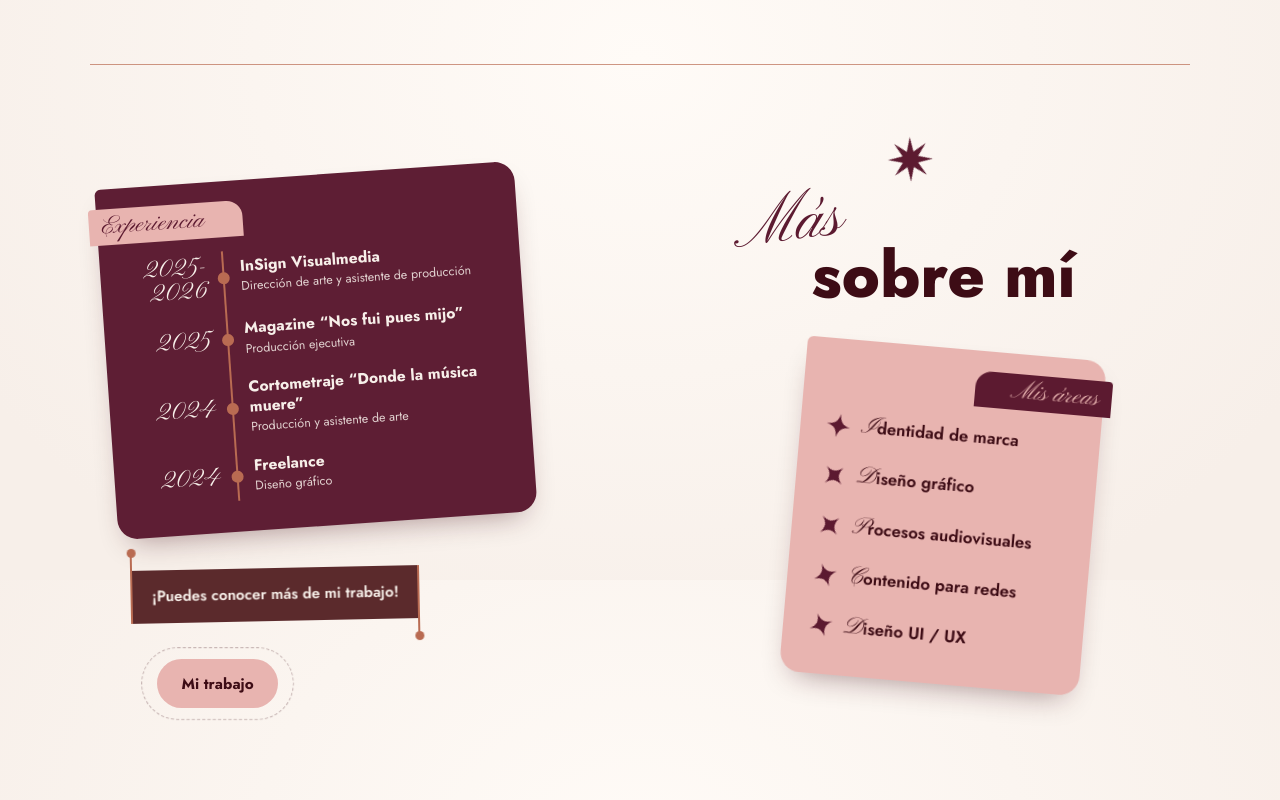
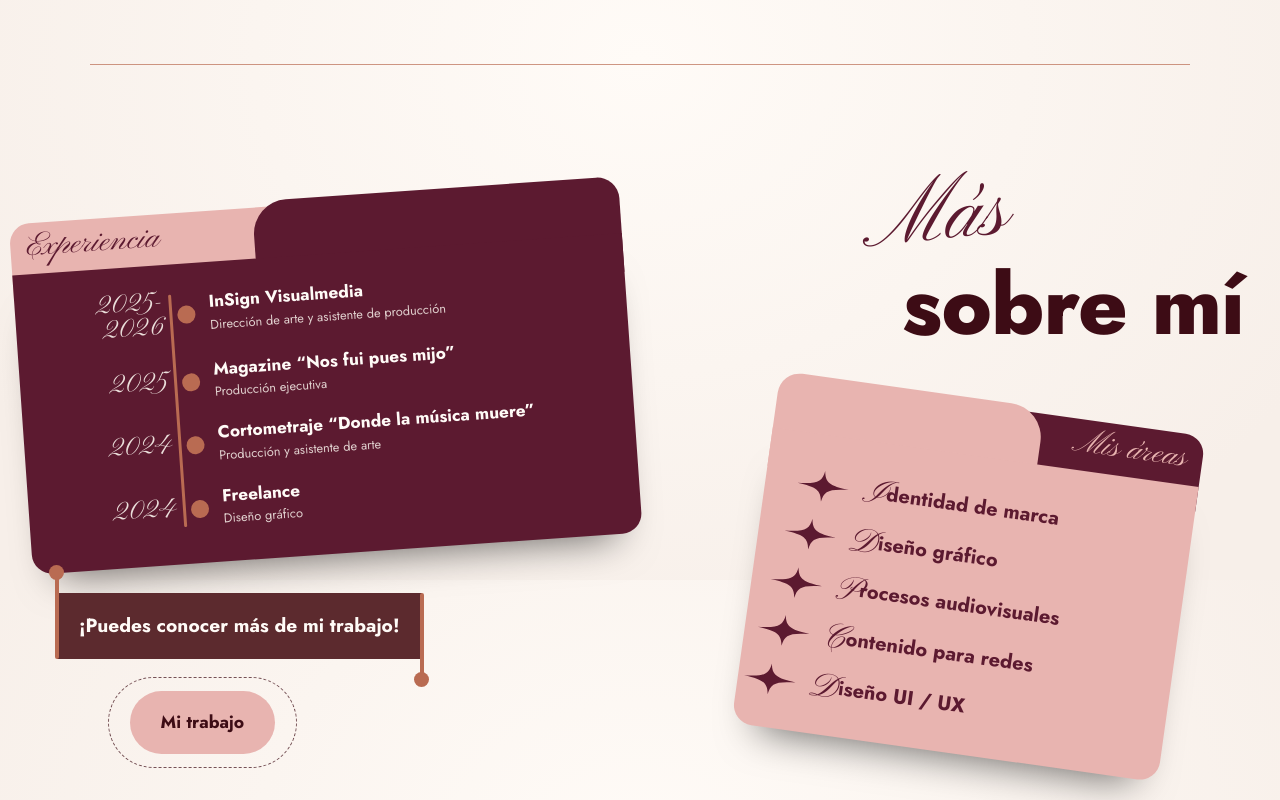
Before and after one commit to SofiMon9/Portafolio_web_trazo_sof_, a plain HTML site: page sobre-mi.html in a window 1280 px wide. Shown: the part 1820-2620 px from the top of the page. Drawn offline with Linux system fonts and the light colour scheme.

Commit message:
Sobre mí: tarjetas de Más sobre mí según el ejemplo de Sofía
Carpetas con pestaña y borde alto (Experiencia y Mis áreas), título
en dos líneas, letrero colgante y botón con anillo punteado. Se
mantienen las animaciones: las carpetas se enderezan, la línea de
tiempo se dibuja y las áreas entran una a una. Incluye la foto de
Sofía en el carnet.

Co-Authored-By: Claude Opus 5.5 <noreply@anthropic.com>

```diff
--- a/css/sobre-mi.css
+++ b/css/sobre-mi.css
@@ -466,257 +466,297 @@
 }
 
 
-/* ---------- 3. Más sobre mí (carpetas) ---------- */
-.mas {
+/* ---------- 3. Más sobre mí (tarjetas tipo carpeta, según el ejemplo de Sofía) ---------- */
+.mas { padding-block: clamp(4.5rem, 9vw, 7.5rem); }
+.mas .script { line-height: 1; }
+
+.mas-grid {
   display: grid;
-  grid-template-columns: 1.15fr 1fr;
-  gap: 3rem clamp(2rem, 6vw, 5rem);
+  grid-template-columns: 1.05fr 1fr;
+  grid-template-areas: "exp title" "exp areas" "cta areas";
+  gap: 1.4rem 3rem;
   align-items: start;
-  padding-block: 110px 100px;
-}
-.mas-izquierda {
-  display: flex;
-  flex-direction: column;
-  align-items: flex-start;
-}
-.mas-derecha {
-  display: flex;
-  flex-direction: column;
-  align-items: center;
-  gap: 2.6rem;
+  width: min(1240px, 100% - 2.5rem);
+  margin-inline: auto;
 }
 
-/* Carpeta: empieza torcida y se endereza (un poquito) al aparecer */
-.carpeta {
-  position: relative;
-  width: 100%;
-  border-radius: 6px 20px 20px 20px;
-  box-shadow: var(--sombra);
-  rotate: -12deg;
-  transition: rotate 1.2s cubic-bezier(.3, 1.5, .5, 1) .15s;
+/* Título "Más sobre mí" */
+.mas-title {
+  grid-area: title;
+  justify-self: end;
+  margin: 0 1rem 1rem 0;
+  line-height: .85;
+  text-align: left;
 }
-.carpeta-exp.visible   { rotate: -4deg; }
-.carpeta-areas         { rotate: 14deg; }
-.carpeta-areas.visible { rotate: 5deg; }
-.carpeta:hover         { rotate: 0deg; }
-
-/* Pestaña tipo etiqueta pegada a la carpeta */
-.carpeta-pestana {
-  position: absolute;
-  top: 20px;
-  padding: .05rem 2.4rem .05rem .8rem;
-  font-size: 1.6rem;
-  line-height: 1.35;
+.mas-title .script {
+  display: block;
+  margin-left: -.4em;
+  font-size: clamp(3.6rem, 7vw, 5.6rem);
+  color: var(--accent);
+  transform: rotate(-6deg);
+  transform-origin: left bottom;
+}
+.mas-title b {
+  display: block;
+  font-size: clamp(3.2rem, 6.6vw, 5.4rem);
+  font-weight: 800;
+  letter-spacing: -.01em;
+  color: var(--fg);
 }
 
-.carpeta-exp {
-  max-width: 420px;
-  padding: 4rem 1.6rem 1.6rem;
-  background: #5E1E34;
-  color: var(--crema);
+/* Carpeta: pestaña (fd-tab) + borde alto (fd-lip) + cuerpo (fd-body).
+   Empieza más torcida y se endereza al aparecer; al pasar el cursor queda derecha. */
+.fd {
+  --c: var(--vino);
+  --t: var(--rosa);
+  position: relative;
+  padding-top: 58px;
+  transition: rotate 1.1s cubic-bezier(.3, 1.5, .4, 1) .1s, translate .6s cubic-bezier(.3, 1.5, .4, 1),
+              opacity .8s ease, transform .8s cubic-bezier(.2, .7, .2, 1);
 }
-.carpeta-exp .carpeta-pestana {
-  left: -8px;
-  border-radius: 4px 16px 0 0;
-  background: var(--rosa);
-  color: var(--vino);
+.fd-exp   { grid-area: exp; rotate: -4deg; margin-top: 1rem; }
+.fd-areas {
+  --c: var(--rosa);
+  --t: var(--vino);
+  grid-area: areas;
+  justify-self: center;
+  width: min(100%, 430px);
+  margin-top: 1.2rem;
+  rotate: 8deg;
 }
+.js .fd-exp:not(.visible)   { rotate: -14deg; }
+.js .fd-areas:not(.visible) { rotate: 18deg; }
+.fd:hover { rotate: 0deg; translate: 0 -6px; transition-delay: 0s; }
 
-.carpeta-areas {
-  max-width: 300px;
-  padding: 4.2rem 1.6rem 1.8rem;
-  background: var(--rosa);
-  color: var(--vino-oscuro);
+.fd-tab {
+  position: absolute;
+  top: 6px;
+  left: 0;
+  z-index: 0;
+  width: 48%;
+  height: 76px;
+  padding: .5rem 1rem;
+  border-radius: 20px 26px 0 0;
+  background: var(--t);
 }
-.carpeta-areas .carpeta-pestana {
-  right: -8px;
-  padding: .05rem .8rem .05rem 2.2rem;
-  border-radius: 16px 4px 0 0;
-  background: var(--vino);
-  color: var(--rosa);
+.fd-tab .script {
+  font-size: clamp(1.7rem, 2.6vw, 2.2rem);
+  line-height: 1;
+  color: var(--c);
 }
+.fd-lip {
+  position: absolute;
+  top: 0;
+  left: 40%;
+  right: 0;
+  z-index: 1;
+  height: 96px;
+  border-radius: 34px 22px 0 0;
+  background: var(--c);
+}
+.fd-body {
+  position: relative;
+  z-index: 1;
+  margin-top: -1px;
+  padding: 1.6rem clamp(1.2rem, 3vw, 2rem) 2rem;
+  border-radius: 0 0 20px 20px;
+  background: var(--c);
+  box-shadow: 0 28px 40px -26px rgba(0, 0, 0, .6);
+}
+.fd-areas .fd-tab  { left: auto; right: 0; border-radius: 26px 20px 0 0; text-align: right; }
+.fd-areas .fd-lip  { left: 0; right: 38%; border-radius: 22px 34px 0 0; }
+.fd-areas .fd-body { padding-top: 2.2rem; }
 
 /* Línea de tiempo: la línea se dibuja y los puntos aparecen uno a uno */
-.linea-tiempo {
+.ftl {
   position: relative;
+  display: grid;
+  gap: 1.25rem;
   margin: 0;
   padding: 0;
   list-style: none;
 }
-.linea-tiempo::before {
+.ftl::before {
   content: "";
   position: absolute;
-  top: 6px;
-  bottom: 6px;
-  left: calc(5rem + .7rem + 5px);
-  width: 2px;
+  top: .3rem;
+  bottom: .3rem;
+  left: calc(7.2rem + 7px);
+  width: 3px;
+  border-radius: 3px;
   background: var(--terracota);
   transform-origin: top;
   transition: transform 1.2s ease .5s;
 }
-.js .carpeta-exp:not(.visible) .linea-tiempo::before { transform: scaleY(0); }
-
-.linea-tiempo li {
+.js .fd-exp:not(.visible) .ftl::before { transform: scaleY(0); }
+.ftl li {
   display: grid;
-  grid-template-columns: 5rem 12px 1fr;
-  gap: .7rem;
+  grid-template-columns: 7.2rem 18px 1fr;
+  gap: .9rem;
   align-items: center;
-  padding-block: .55rem;
 }
-.lt-anio {
-  font-size: 1.5rem;
-  line-height: 1;
+.ftl time {
+  font-size: clamp(1.3rem, 2vw, 1.6rem);
   text-align: right;
+  color: var(--crema);
+  opacity: .92;
 }
-.lt-punto {
+.ftl i {
   position: relative;
-  width: 12px;
-  height: 12px;
+  z-index: 1;
+  width: 18px;
+  height: 18px;
   border-radius: 50%;
   background: var(--terracota);
-  transition: scale .4s cubic-bezier(.3, 1.8, .5, 1);
+  transition: scale .35s cubic-bezier(.3, 1.6, .4, 1);
 }
-.js .carpeta-exp:not(.visible) .lt-punto { scale: 0; }
-.linea-tiempo li:nth-child(1) .lt-punto { transition-delay: .7s; }
-.linea-tiempo li:nth-child(2) .lt-punto { transition-delay: .95s; }
-.linea-tiempo li:nth-child(3) .lt-punto { transition-delay: 1.2s; }
-.linea-tiempo li:nth-child(4) .lt-punto { transition-delay: 1.45s; }
-.linea-tiempo h3 {
-  font-size: .98rem;
+.js .fd-exp:not(.visible) .ftl i { scale: 0; }
+.fd-exp.visible .ftl li:nth-child(1) i { transition-delay: .7s; }
+.fd-exp.visible .ftl li:nth-child(2) i { transition-delay: .95s; }
+.fd-exp.visible .ftl li:nth-child(3) i { transition-delay: 1.2s; }
+.fd-exp.visible .ftl li:nth-child(4) i { transition-delay: 1.45s; }
+.fd-exp.visible .ftl li:hover i { scale: 1.4; transition-delay: 0s; }
+.ftl b {
+  display: block;
+  font-size: 1.08rem;
   font-weight: 700;
-  line-height: 1.25;
+  line-height: 1.2;
+  color: var(--blanco);
 }
-.linea-tiempo p {
-  margin-top: .1rem;
-  font-size: .78rem;
+.ftl small {
+  display: block;
+  margin-top: .15rem;
+  font-size: .8rem;
+  color: var(--crema);
   opacity: .85;
 }
 
-/* Cartel colgante entre dos hilos */
-.cartel {
-  position: relative;
-  margin: 2.6rem 0 0 1.6rem;
-  padding: .9rem 1.2rem;
-  background: #5B2A2C;
-  color: var(--crema);
-  transform-origin: top center;
-}
-.cartel.visible { animation: balanceo 5s ease-in-out infinite 1s; }
-@keyframes balanceo {
-  0%, 100% { rotate: -1.2deg; }
-  50%      { rotate: 1.2deg; }
-}
-.cartel p { font-size: .95rem; font-weight: 600; }
-/* Hilos con su puntito: uno sube por la izquierda y otro baja por la derecha */
-.cartel::before,
-.cartel::after {
-  content: "";
-  position: absolute;
-  width: 2px;
-  background: var(--terracota);
-}
-.cartel::before { left: -2px; top: -18px; bottom: 0; }
-.cartel::after  { right: -2px; top: 0; bottom: -18px; }
-.cartel p::before,
-.cartel p::after {
-  content: "";
-  position: absolute;
-  width: 9px;
-  height: 9px;
-  border-radius: 50%;
-  background: var(--terracota);
-}
-.cartel p::before { left: -5.5px; top: -22px; }
-.cartel p::after  { right: -5.5px; bottom: -22px; }
-
-/* Botón con anillo punteado que late */
-.btn-anillo {
-  position: relative;
-  margin: 2.4rem 0 0 3.2rem;
-}
-.btn-anillo::before {
-  content: "";
-  position: absolute;
-  inset: -10px -12px;
-  border: 1px dashed var(--suave);
-  border-radius: 999px;
-  animation: latido 2.6s ease-in-out infinite;
-}
-@keyframes latido {
-  0%, 100% { scale: 1; opacity: .8; }
-  50%      { scale: 1.06; opacity: .4; }
-}
-
-/* Título "Más sobre mí" */
-.mas-titulo {
-  position: relative;
-  display: flex;
-  flex-direction: column;
-  font-size: clamp(2.6rem, 6vw, 4rem);
-  font-weight: 800;
-  line-height: 1;
-}
-.mas-titulo .script {
-  margin-left: -1.2em;
-  font-size: 1.05em;
-  font-weight: 400;
-  color: var(--accent);
-  rotate: -8deg;
-}
-.mas-chispa {
-  position: absolute;
-  top: -.6em;
-  left: 1.2em;
-  width: .7em;
-  height: .7em;
-  fill: var(--vino);
-  animation: girar 10s linear infinite;
-}
-
-/* Lista de áreas: estrellas que giran y entran una a una */
-.areas {
-  display: flex;
-  flex-direction: column;
-  gap: .7rem;
+/* Mis áreas: en escalera; entran una a una y la estrella gira al pasar el cursor */
+.fareas {
+  display: grid;
+  gap: 1.1rem;
   margin: 0;
   padding: 0;
   list-style: none;
 }
-.areas li {
+.fareas li {
+  --retraso: 0s;
   display: flex;
   align-items: center;
-  gap: .7rem;
-  font-size: 1.05rem;
-  font-weight: 600;
-  transition: opacity .5s ease, translate .5s ease;
+  gap: .9rem;
+  font-size: clamp(1.05rem, 1.6vw, 1.25rem);
+  font-weight: 700;
+  color: var(--vino);
+  transition: translate .35s cubic-bezier(.3, 1.6, .4, 1), opacity .5s ease var(--retraso);
 }
-.js .carpeta-areas:not(.visible) .areas li { opacity: 0; translate: -14px 0; }
-.areas li:nth-child(2) { transition-delay: .1s; }
-.areas li:nth-child(3) { transition-delay: .2s; }
-.areas li:nth-child(4) { transition-delay: .3s; }
-.areas li:nth-child(5) { transition-delay: .4s; }
-.areas span::first-letter {
-  font-family: var(--script);
-  font-size: 1.45em;
+.js .fd-areas:not(.visible) .fareas li { opacity: 0; }
+.fareas li:nth-child(2) { margin-left: -.4rem; --retraso: .1s; }
+.fareas li:nth-child(3) { margin-left: -.8rem; --retraso: .2s; }
+.fareas li:nth-child(4) { margin-left: -1.2rem; --retraso: .3s; }
+.fareas li:nth-child(5) { margin-left: -1.6rem; --retraso: .4s; }
+.fareas svg {
+  flex: none;
+  width: 52px;
+  fill: var(--vino);
+  transition: rotate .6s cubic-bezier(.3, 1.6, .4, 1);
+}
+.fareas li:hover { translate: 8px 0; }
+.fareas li:hover svg { rotate: 90deg; }
+.fareas .script {
+  margin-right: .02em;
+  font-size: 1.75em;
   font-weight: 400;
+  line-height: 0;
+  vertical-align: -.12em;
 }
-.areas svg {
-  flex: none;
-  width: 24px;
-  height: 24px;
-  fill: var(--vino);
-  animation: girar 8s linear infinite;
+
+/* Letrero colgante y botón con anillo punteado */
+.mas-cta {
+  grid-area: cta;
+  display: flex;
+  flex-direction: column;
+  align-items: flex-start;
+  gap: 2rem;
+  margin-top: 1rem;
+  padding-left: 6%;
 }
-.areas li:nth-child(2) svg { animation-duration: 10s; animation-direction: reverse; }
-.areas li:nth-child(3) svg { animation-duration: 7s; }
-.areas li:nth-child(4) svg { animation-duration: 11s; animation-direction: reverse; }
-.areas li:nth-child(5) svg { animation-duration: 9s; }
+.hang {
+  position: relative;
+  margin: 0;
+  padding: 1.1rem 1.4rem;
+  background: #5C2A2E;
+  color: var(--blanco);
+  font-size: clamp(1rem, 1.6vw, 1.2rem);
+  font-weight: 700;
+  transition: rotate .5s cubic-bezier(.3, 1.6, .4, 1);
+}
+.hang:hover { rotate: -2deg; }
+.hang .hl,
+.hang .hr {
+  position: absolute;
+  width: 4px;
+  border-radius: 3px;
+  background: var(--terracota);
+}
+.hang .hl { left: -2px; top: -20px; bottom: 0; }
+.hang .hr { right: -2px; top: 0; bottom: -20px; }
+.hang .hl::before,
+.hang .hr::before {
+  content: "";
+  position: absolute;
+  left: 50%;
+  width: 15px;
+  height: 15px;
+  margin-left: -7.5px;
+  border-radius: 50%;
+  background: var(--terracota);
+}
+.hang .hl::before { top: -8px; }
+.hang .hr::before { bottom: -8px; }
 
-@media (max-width: 820px) {
-  .mas { grid-template-columns: 1fr; }
-  .mas-izquierda { align-items: center; }
-  .cartel, .btn-anillo { margin-left: 0; }
-  .mas-titulo .script { margin-left: 0; }
+.ring-btn {
+  position: relative;
+  display: inline-block;
+  margin-left: 4.6rem;
+  text-decoration: none;
+}
+.ring-btn span {
+  position: relative;
+  z-index: 1;
+  display: block;
+  padding: 1.1rem 1.9rem;
+  border-radius: 999px;
+  background: var(--rosa);
+  color: var(--vino-oscuro);
+  font-size: 1.1rem;
+  font-weight: 700;
+  transition: scale .35s cubic-bezier(.3, 1.6, .4, 1);
+}
+.ring-btn::before {
+  content: "";
+  position: absolute;
+  inset: -14px -22px;
+  border: 1.5px dashed var(--fg);
+  border-radius: 999px;
+  opacity: .7;
+  transition: inset .4s cubic-bezier(.3, 1.6, .4, 1), opacity .3s;
+}
+.ring-btn:hover span { scale: 1.05; }
+.ring-btn:hover::before { inset: -20px -30px; opacity: 1; }
+
+@media (max-width: 860px) {
+  .mas-grid {
+    grid-template-columns: 1fr;
+    grid-template-areas: "title" "exp" "areas" "cta";
+  }
+  .mas-title { justify-self: start; }
+  .mas-title .script { margin-left: 0; }
+  .fd-exp { rotate: -2deg; }
+  .fd-areas { rotate: 3deg; width: 100%; }
+  .ftl li { grid-template-columns: 5.4rem 18px 1fr; }
+  .ftl::before { left: calc(5.4rem + 7px); }
+  .mas-cta { align-items: center; padding: 0; }
+  .ring-btn { margin-left: 0; }
 }
 
 
--- a/sobre-mi.html
+++ b/sobre-mi.html
@@ -342,60 +342,44 @@
 
       <hr class="separador">
 
-      <!-- 3. Más sobre mí: carpetas que se enderezan, línea de tiempo que se dibuja y estrellas que giran -->
-      <div class="mas contenedor">
+      <!-- 3. Más sobre mí: tarjetas tipo carpeta (Experiencia y Mis áreas), letrero y botón -->
+      <div class="mas">
+        <div class="mas-grid">
+          <h2 class="mas-title aparece"><span class="script">Más</span><b>sobre mí</b></h2>
 
-        <div class="mas-izquierda">
-          <!-- Carpeta de experiencia -->
-          <div class="carpeta carpeta-exp aparece">
-            <span class="carpeta-pestana script">Experiencia</span>
-            <ol class="linea-tiempo">
-              <li>
-                <span class="lt-anio script">2025-<br>2026</span>
-                <span class="lt-punto" aria-hidden="true"></span>
-                <div><h3>InSign Visualmedia</h3><p>Dirección de arte y asistente de producción</p></div>
-              </li>
-              <li>
-                <span class="lt-anio script">2025</span>
-                <span class="lt-punto" aria-hidden="true"></span>
-                <div><h3>Magazine “Nos fui pues mijo”</h3><p>Producción ejecutiva</p></div>
-              </li>
-              <li>
-                <span class="lt-anio script">2024</span>
-                <span class="lt-punto" aria-hidden="true"></span>
-                <div><h3>Cortometraje “Donde la música muere”</h3><p>Producción y asistente de arte</p></div>
-              </li>
-              <li>
-                <span class="lt-anio script">2024</span>
-                <span class="lt-punto" aria-hidden="true"></span>
-                <div><h3>Freelance</h3><p>Diseño gráfico</p></div>
-              </li>
-            </ol>
-          </div>
+          <!-- Carpeta Experiencia -->
+          <article class="fd fd-exp aparece">
+            <span class="fd-tab"><span class="script">Experiencia</span></span>
+            <span class="fd-lip" aria-hidden="true"></span>
+            <div class="fd-body">
+              <ol class="ftl">
+                <li><time class="script">2025-2026</time><i aria-hidden="true"></i><div><b>InSign Visualmedia</b><small>Dirección de arte y asistente de producción</small></div></li>
+                <li><time class="script">2025</time><i aria-hidden="true"></i><div><b>Magazine “Nos fui pues mijo”</b><small>Producción ejecutiva</small></div></li>
+                <li><time class="script">2024</time><i aria-hidden="true"></i><div><b>Cortometraje “Donde la música muere”</b><small>Producción y asistente de arte</small></div></li>
+                <li><time class="script">2024</time><i aria-hidden="true"></i><div><b>Freelance</b><small>Diseño gráfico</small></div></li>
+              </ol>
+            </div>
+          </article>
 
-          <!-- Cartel colgante + botón -->
-          <div class="cartel aparece">
-            <p>¡Puedes conocer más de mi trabajo!</p>
-          </div>
-          <a class="btn-rosa btn-anillo aparece" href="proyectos.html">Mi trabajo</a>
-        </div>
+          <!-- Carpeta Mis áreas -->
+          <article class="fd fd-areas aparece">
+            <span class="fd-tab"><span class="script">Mis áreas</span></span>
+            <span class="fd-lip" aria-hidden="true"></span>
+            <div class="fd-body">
+              <ul class="fareas">
+                <li><svg viewBox="0 0 100 60" aria-hidden="true"><path d="M50 0C53 22 62 27 100 30 62 33 53 38 50 60 47 38 38 33 0 30 38 27 47 22 50 0z"/></svg><span><span class="script">I</span>dentidad de marca</span></li>
+                <li><svg viewBox="0 0 100 60" aria-hidden="true"><path d="M50 0C53 22 62 27 100 30 62 33 53 38 50 60 47 38 38 33 0 30 38 27 47 22 50 0z"/></svg><span><span class="script">D</span>iseño gráfico</span></li>
+                <li><svg viewBox="0 0 100 60" aria-hidden="true"><path d="M50 0C53 22 62 27 100 30 62 33 53 38 50 60 47 38 38 33 0 30 38 27 47 22 50 0z"/></svg><span><span class="script">P</span>rocesos audiovisuales</span></li>
+                <li><svg viewBox="0 0 100 60" aria-hidden="true"><path d="M50 0C53 22 62 27 100 30 62 33 53 38 50 60 47 38 38 33 0 30 38 27 47 22 50 0z"/></svg><span><span class="script">C</span>ontenido para redes</span></li>
+                <li><svg viewBox="0 0 100 60" aria-hidden="true"><path d="M50 0C53 22 62 27 100 30 62 33 53 38 50 60 47 38 38 33 0 30 38 27 47 22 50 0z"/></svg><span><span class="script">D</span>iseño UI / UX</span></li>
+              </ul>
+            </div>
+          </article>
 
-        <div class="mas-derecha">
-          <h2 class="mas-titulo aparece">
-            <span class="script">Más</span> sobre mí
-            <svg class="mas-chispa" viewBox="0 0 24 24" aria-hidden="true"><polygon points="12,0 13.72,7.84 20.49,3.51 16.16,10.28 24,12 16.16,13.72 20.49,20.49 13.72,16.16 12,24 10.28,16.16 3.51,20.49 7.84,13.72 0,12 7.84,10.28 3.51,3.51 10.28,7.84"/></svg>
-          </h2>
-
-          <!-- Carpeta de áreas (la primera letra sale en cursiva) -->
-          <div class="carpeta carpeta-areas aparece">
-            <span class="carpeta-pestana script">Mis áreas</span>
-            <ul class="areas">
-              <li><svg aria-hidden="true"><use href="#estrella"/></svg><span>Identidad de marca</span></li>
-              <li><svg aria-hidden="true"><use href="#estrella"/></svg><span>Diseño gráfico</span></li>
-              <li><svg aria-hidden="true"><use href="#estrella"/></svg><span>Procesos audiovisuales</span></li>
-              <li><svg aria-hidden="true"><use href="#estrella"/></svg><span>Contenido para redes</span></li>
-              <li><svg aria-hidden="true"><use href="#estrella"/></svg><span>Diseño UI / UX</span></li>
-            </ul>
+          <!-- Letrero colgante + botón -->
+          <div class="mas-cta aparece">
+            <p class="hang"><i class="hl" aria-hidden="true"></i><i class="hr" aria-hidden="true"></i>¡Puedes conocer más de mi trabajo!</p>
+            <a class="ring-btn" href="proyectos.html"><span>Mi trabajo</span></a>
           </div>
         </div>
       </div>
```
